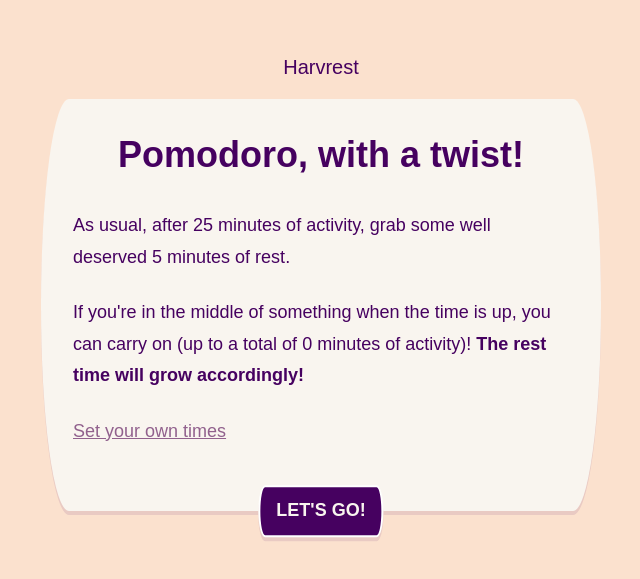
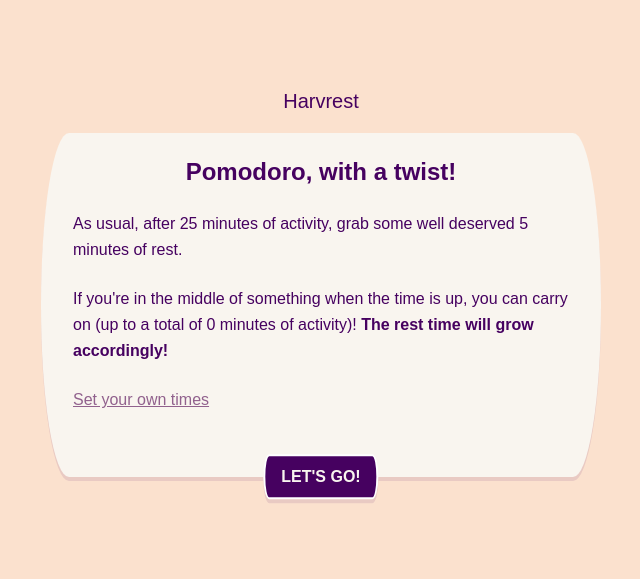
Before and after one commit to rhumaric/harvrest, a Svelte app: page / in a window 1280 px wide. Shown: the part 117-696 px from the top of the page, without its empty margins (319-959 px from the left). Built offline with nearby package versions, Linux system fonts and the light colour scheme.

Commit message:
feat: adjust size of h1

```diff
--- a/public/styles.css
+++ b/public/styles.css
@@ -40,6 +40,8 @@ body > * {
 
 h1 {
   text-align: center;
+  font-size: 1.5rem;
+  line-height: 1.25;
 }
 
 a, a:visited {
@@ -201,8 +203,7 @@ body {
   background: var(--light);
   box-shadow: 0 0.25rem 0 var(--shadow-color);
 
-  font-size: 1.125rem;
-  line-height: 1.75;
+  line-height: 1.6;
 
   padding: 1.5rem 2rem 4rem;
   position: relative;
```
